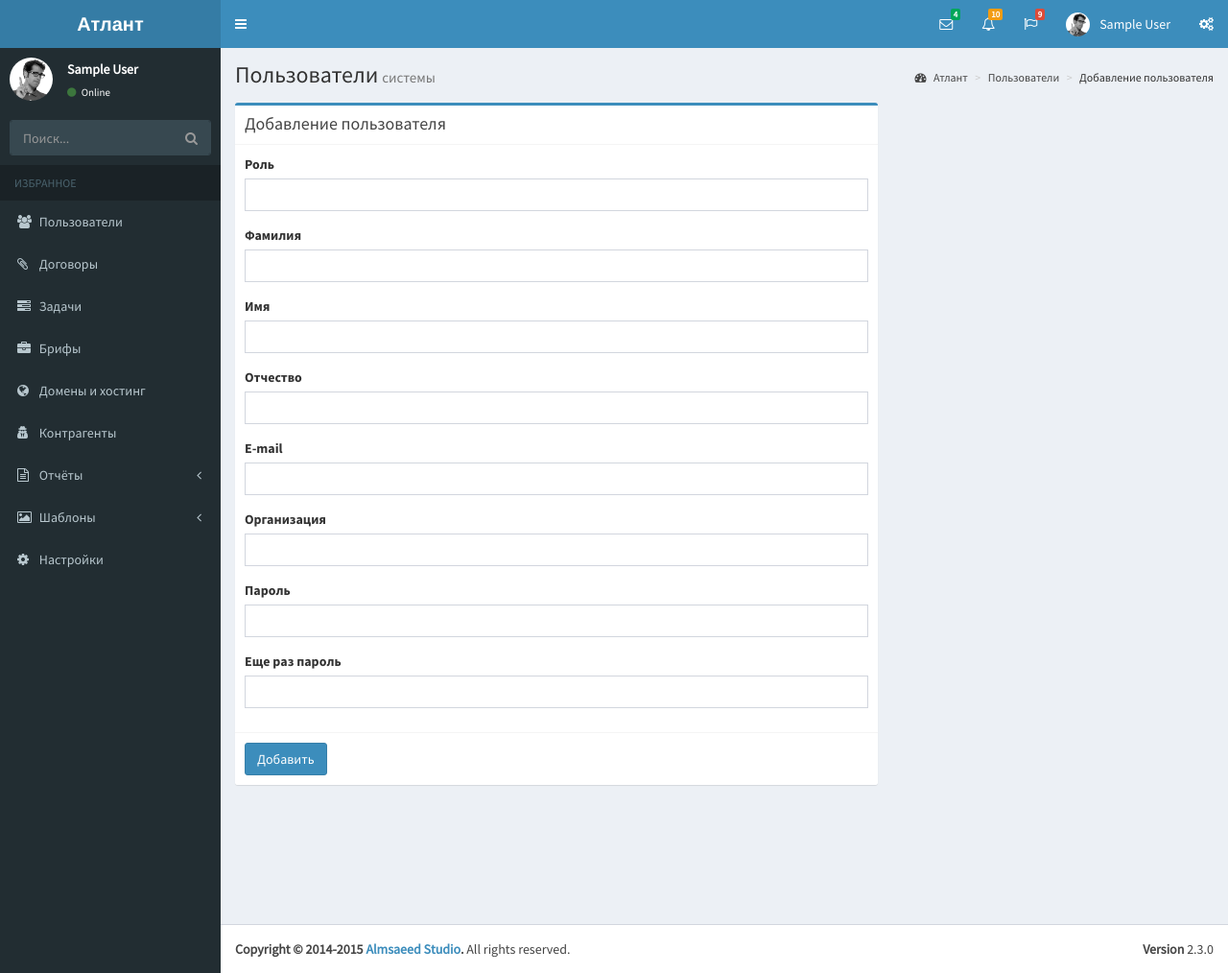
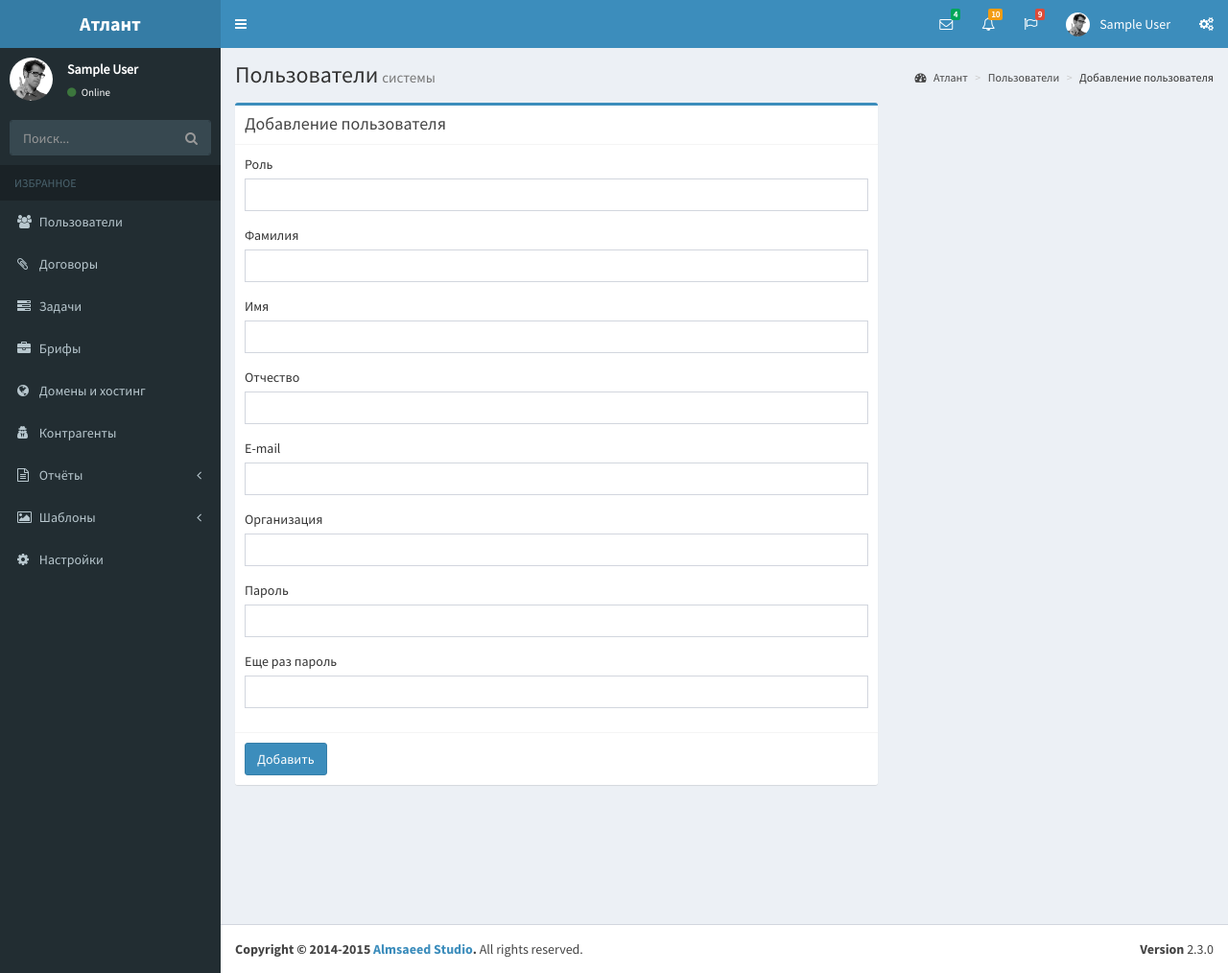
Before and after one commit to devmonster423/laravel-crm-russian, a Laravel app: page /users/create in a window 1280 px wide; the page is wider, and only the part inside the window is pictured. Shown: that part at 96% size. Run offline with Laravel 8, Linux system fonts and the light colour scheme; the visitor is signed in with stand-in values (Sample User, id 1); settings files or empty folders that the repository lacks are supplied; some libraries are stand-ins or nearby versions.

Commit message:
Поправлены шрифты

```diff
--- a/public/AdminLTE-2.3.0/dist/css/style.css
+++ b/public/AdminLTE-2.3.0/dist/css/style.css
@@ -47,14 +47,10 @@ th{
 }
 
 body {
-	 font-family: 'SourceSansProRegular', 'Helvetica Neue', Helvetica, Arial, sans-serif;
+	font-family: 'SourceSansProRegular', 'Helvetica Neue', Helvetica, Arial, sans-serif;
 }
 
 
-label{
-	font-family: "SourceSansProBold";
-	font-weight: normal;
-}
 
 /* H1 - H6 font */
 h1,
@@ -72,6 +68,15 @@ h6,
   font-family: 'SourceSansProRegular', sans-serif;
 }
 
+b, strong{
+	font-family: 'SourceSansProBold';
+	font-weight:normal;
+}
+
+label{
+	font-family: "SourceSansProRegular";
+	font-weight: normal;
+}
 
 .control-sidebar-subheading{
 	font-family: "SourceSansProRegular";
--- a/resources/views/layouts/guest.blade.php
+++ b/resources/views/layouts/guest.blade.php
@@ -30,6 +30,8 @@
 	{{ HTML::style('AdminLTE-2.3.0/plugins/daterangepicker/daterangepicker-bs3.css') }}
     <!-- bootstrap wysihtml5 - text editor -->
 	{{ HTML::style('AdminLTE-2.3.0/plugins/bootstrap-wysihtml5/bootstrap3-wysihtml5.min.css') }}
+
+	{{ HTML::style('AdminLTE-2.3.0/dist/css/style.css') }}
 
     <!-- HTML5 Shim and Respond.js IE8 support of HTML5 elements and media queries -->
     <!-- WARNING: Respond.js doesn't work if you view the page via file:// -->
```
